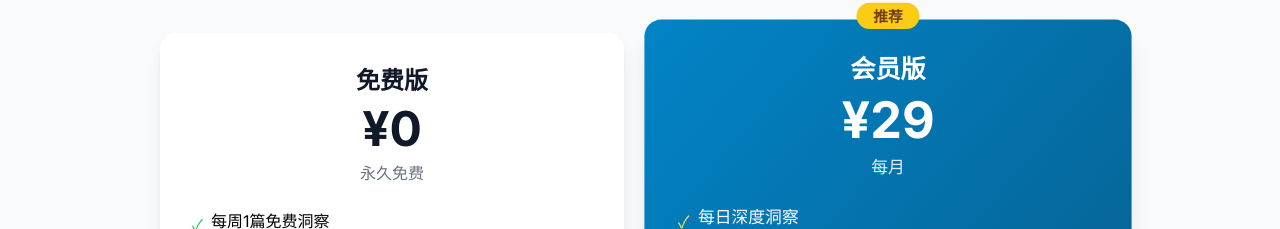
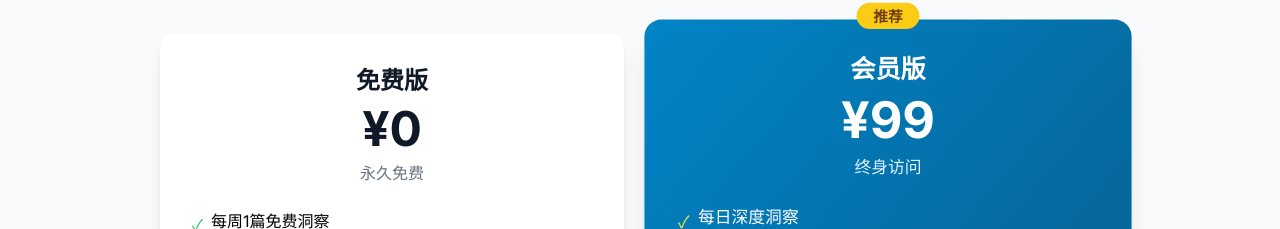
Before and after one commit to MFGAME/ai-insights-daily, a Next.js app: page /subscribe in a window 1280 px wide. Shown: the part 212-441 px from the top of the page. Built offline with nearby package versions, Linux system fonts and the light colour scheme.

Commit message:
💰 修改定价：¥29/月 → ¥99终身

```diff
--- a/app/page.tsx
+++ b/app/page.tsx
@@ -21,7 +21,7 @@ export default function Home() {
               href="/subscribe"
               className="bg-white text-primary-600 px-8 py-3 rounded-lg font-semibold hover:bg-gray-100 transition inline-block"
             >
-              开始订阅 - ¥29/月
+              立即订阅 - ¥99终身
             </Link>
           </div>
         </div>
@@ -130,7 +130,7 @@ export default function Home() {
             href="/subscribe"
             className="bg-primary-600 text-white px-8 py-3 rounded-lg font-semibold hover:bg-primary-700 transition inline-block"
           >
-            立即订阅 - ¥29/月
+            立即订阅 - ¥99终身
           </Link>
         </div>
       </section>
--- a/app/subscribe/page.tsx
+++ b/app/subscribe/page.tsx
@@ -88,9 +88,9 @@ export default function SubscribePage() {
                 会员版
               </h2>
               <div className="text-5xl font-bold mb-2">
-                ¥29
+                ¥99
               </div>
-              <p className="text-primary-100">每月</p>
+              <p className="text-primary-100">终身访问</p>
             </div>
             <ul className="space-y-3 mb-8">
               <li className="flex items-start gap-2">
```
Also changed, not shown: 1 other file (tests, documents, lock files or other folders).
